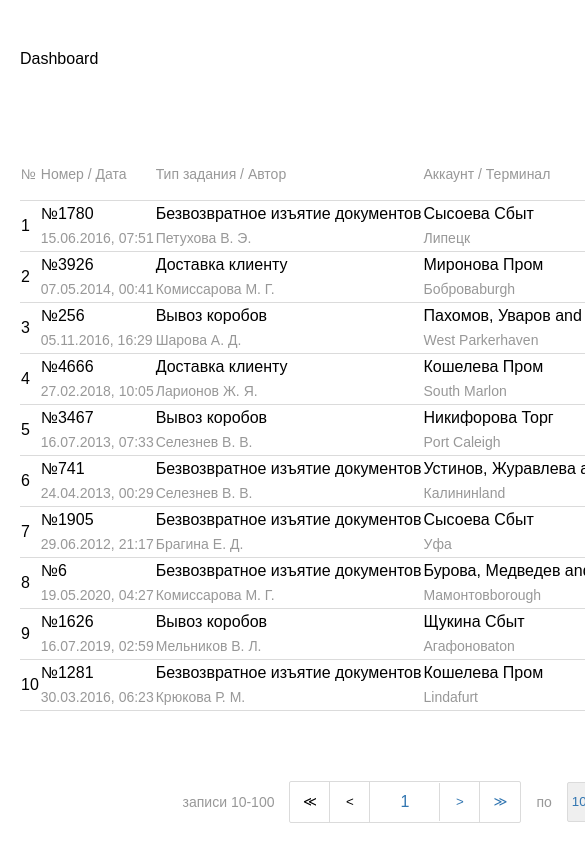
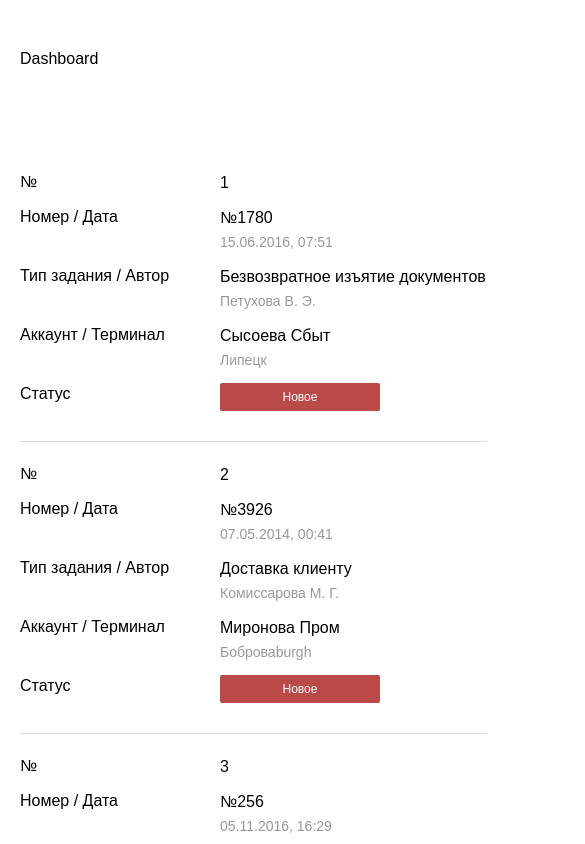
Before and after one commit to rook-a/qatesters, a React (Create React App) app: page / in a window 390 px wide. Shown: the top 844 px of the page, 585 px wide, since content can reach past the window. Built offline with nearby package versions, Linux system fonts and the light colour scheme.

Commit message:
feat: добавит адаптивность таблице

```diff
--- a/src/components/main-outlet/main-outlet.module.scss
+++ b/src/components/main-outlet/main-outlet.module.scss
@@ -1,3 +1,5 @@
+@import '../../variables.scss';
+
 .container {
   display: grid;
   grid-template-rows: min-content 1fr min-content;
@@ -7,7 +9,19 @@
 }
 
 .content {
-  width: calc(100% - 2 * 20px);
+  width: calc(100% - 2 * 40px);
 
-  margin: auto 20px;
+  margin: auto 40px;
+
+  @media (max-width: $tablet) {
+    width: calc(100% - 2 * 30px);
+
+    margin: auto 30px;
+  }
+
+  @media (max-width: $mobile) {
+    width: calc(100% - 2 * 20px);
+
+    margin: auto 20px;
+  }
 }
--- a/src/components/tasks-list/task-item/task-item.module.scss
+++ b/src/components/tasks-list/task-item/task-item.module.scss
@@ -1,7 +1,7 @@
 @import '../../../variables.scss';
 
 .company {
-  @media (max-width: 1200px) {
+  @media (max-width: $tablet) {
     display: inline-block;
     width: 250px;
 
@@ -20,4 +20,39 @@
   &:focus {
     box-shadow: 2px 2px 7px $gray;
   }
+
+  td:last-of-type {
+    text-align: center;
+  }
+
+  @media (max-width: $tablet-mini) {
+    display: block;
+    height: 100%;
+
+    padding: 20px 0;
+
+    td {
+      display: block;
+      position: relative;
+
+      padding-left: 200px;
+      padding-bottom: 10px;
+    }
+
+    td:last-of-type {
+      text-align: left;
+    }
+
+    td:last-of-type span {
+      text-align: center;
+    }
+
+    td::before {
+      content: attr(aria-label);
+
+      position: absolute;
+      top: 0;
+      left: 0;
+    }
+  }
 }
--- a/src/components/tasks-list/task-item/task-item.tsx
+++ b/src/components/tasks-list/task-item/task-item.tsx
@@ -37,25 +37,25 @@ function TaskItem({ className, task, index }: TaskItemProps): JSX.Element {
       onClick={handleTaskClick}
       onKeyDown={() => handleTaskKeyDown}
     >
-      <td>{index}</td>
-      <td>
+      <td aria-label='№'>{index}</td>
+      <td aria-label='Номер / Дата'>
         {`№${id}`}
         <br />
         <span>{formatDate(createdDate!)}</span>
       </td>
-      <td>
+      <td aria-label='Тип задания / Автор'>
         {orderType?.name}
         <br />
         <span>
           {createdUser?.surname} {createdUser?.name.charAt(0)}. {createdUser?.patronymic.charAt(0)}.
         </span>
       </td>
-      <td className={styles.company}>
+      <td className={styles.company} aria-label='Аккаунт / Терминал'>
         {account.name}
         <br />
         <span>{terminal.name}</span>
       </td>
-      <td>
+      <td aria-label='Статус'>
         <Label status={status} />
       </td>
     </tr>
--- a/src/components/tasks-list/tasks-list.module.scss
+++ b/src/components/tasks-list/tasks-list.module.scss
@@ -7,21 +7,24 @@
   line-height: 1.5;
 
   margin-bottom: 70px;
+}
 
-  & thead {
+thead {
   font-size: 14px;
   color: $text-description;
   text-align: left;
+
+  @media (max-width: $tablet-mini) {
+    display: none;
+  }
 }
 
-  & th {
+th {
   font-weight: 400;
 }
 
-  & th:last-of-type,
-  & td:last-of-type {
+th:last-of-type {
   text-align: center;
-  }
 }
 
 .row {
@@ -30,8 +33,12 @@
 
   white-space: nowrap;
 
-  & span:not([class]) {
+  span:not([class]) {
     font-size: 14px;
     color: $text-description;
   }
+
+  @media (max-width: $tablet-mini) {
+    height: 100%;
   }
+}
--- a/src/variables.scss
+++ b/src/variables.scss
@@ -13,3 +13,7 @@ $text-description: #989898;
 $border: #dbdbdb;
 
 $disabled: #cccccc;
+
+$tablet: 1200px;
+$tablet-mini: 980px;
+$mobile: 680px;
```
Lines whose indentation alone changed are shown as unchanged.
